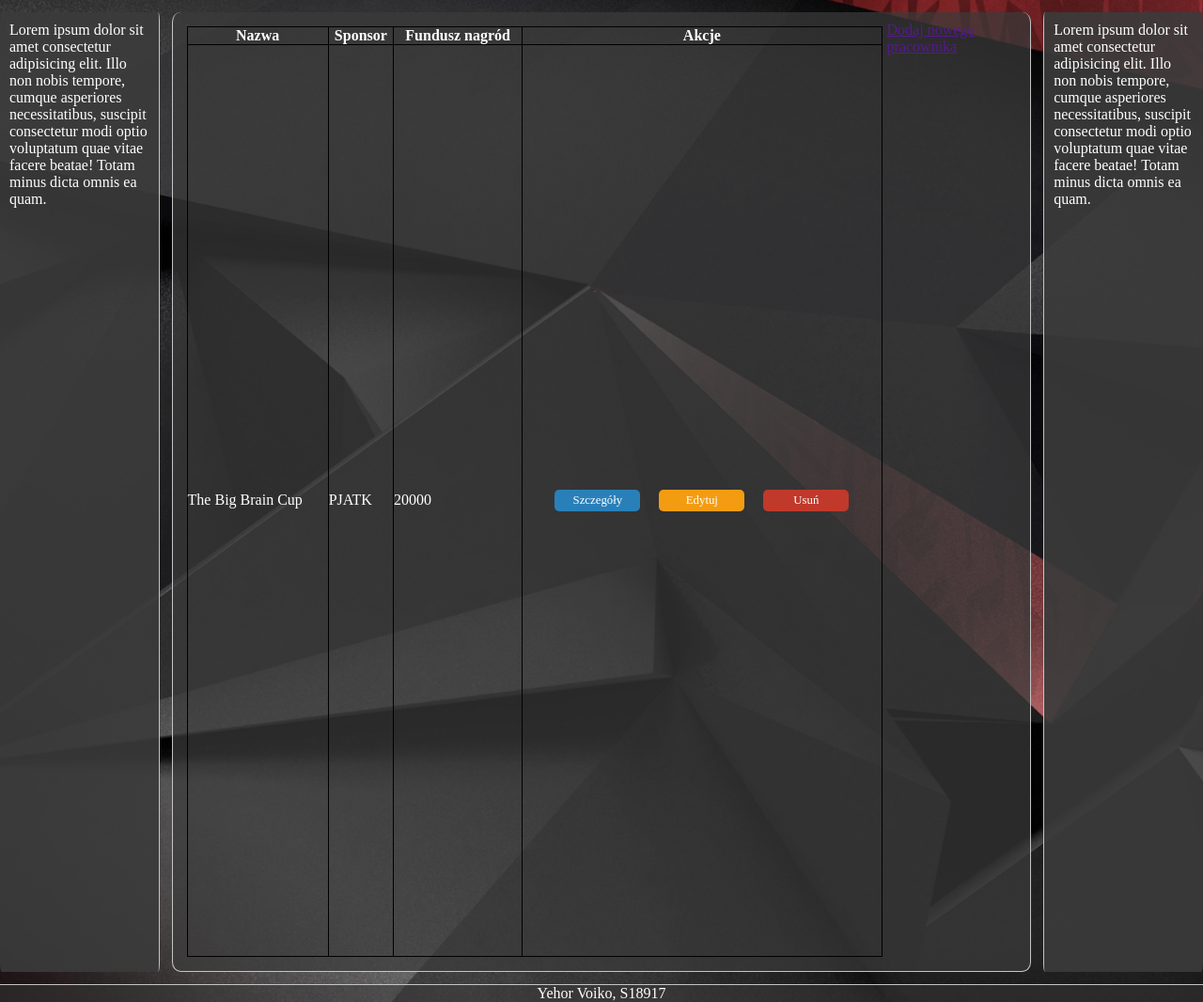
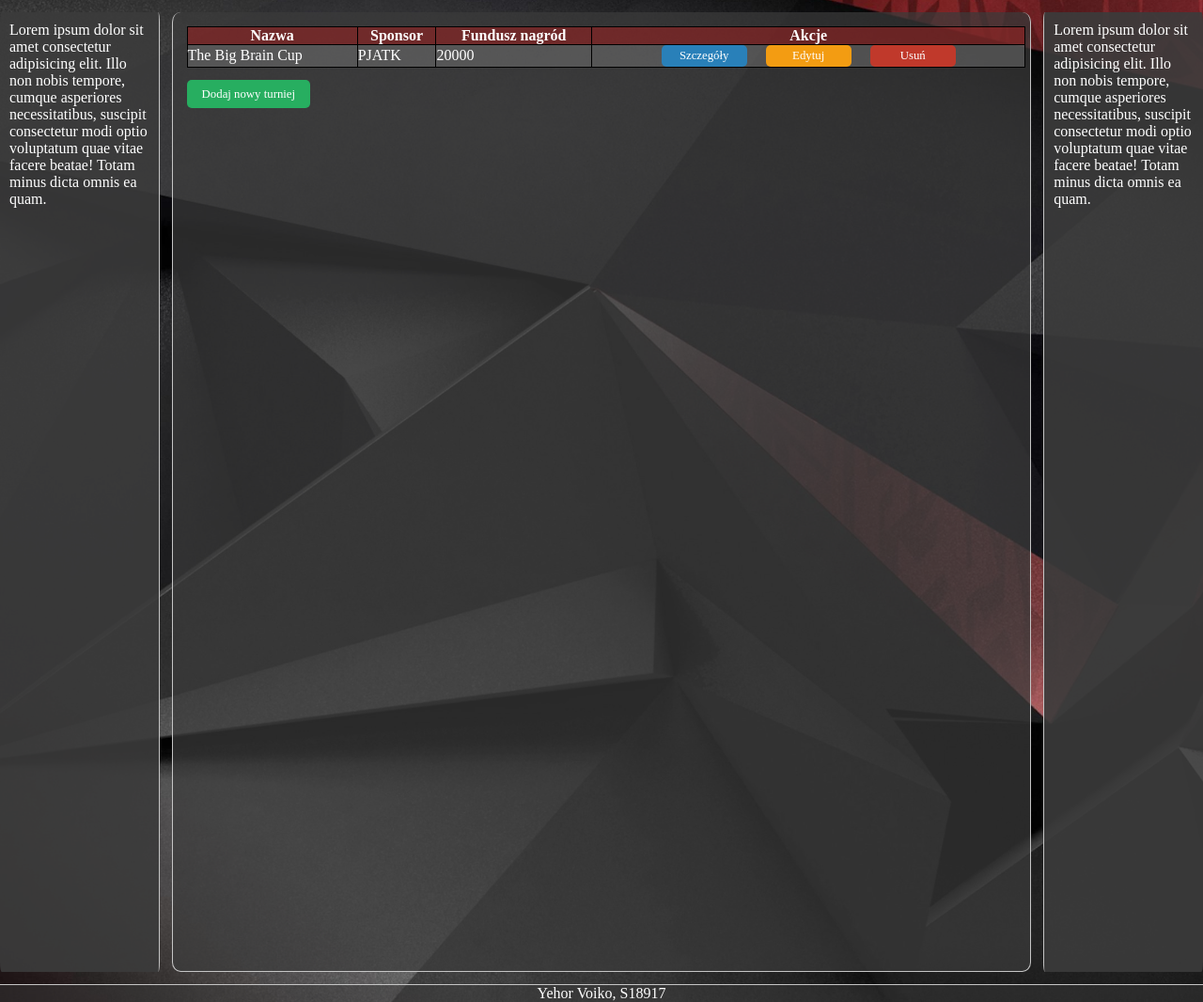
Before and after one commit to donatellony/MySimpleWebsiteProject, a web app: file lista_turniejow.html in a window 1280 px wide. Shown: the part 179-1245 px from the top of the page at 94% size. Run offline with its HTML, style and script files only (its server is not run), Linux system fonts and the light colour scheme.

Commit message:
Added some buttons, fixed (I guess?) some css styles

```diff
--- a/css/style.css
+++ b/css/style.css
@@ -74,7 +74,6 @@ ul.upperNavUl li.active{
 }
 .middleMainBlock{
     background-color: rgba(59, 59, 59, 0.7);
-    display: flex;
     border: 1px solid #c5c5c5;
     border-top: 0px;
     border-radius: 1%;
@@ -95,7 +94,7 @@ ul.upperNavUl li.active{
 .mainTable{
     border: 1px solid black;
     border-collapse: collapse;
-    flex-basis: 100%;
+    width: 100%;
     justify-content: center;
     margin: 5px;
 }
@@ -104,7 +103,12 @@ ul.upperNavUl li.active{
     border: 1px solid black;
     /* text-align: center; */
 }
-
+.mainTable th{
+    background-color: rgba(167, 28, 28, 0.5);;
+}
+.mainTable td{
+    background-color: rgba(130, 130, 130, 0.4);;
+}
 .list-actions{
     text-align: center;
     list-style-type: none;
@@ -167,3 +171,8 @@ ul.upperNavUl li.active{
 .button-add:hover {
     background-color: #2ecc71;
 }
+.button-add-container{
+    display: block;
+    margin-left: 5px;
+    margin-top: 2%;
+}
--- a/lista_turniejow.html
+++ b/lista_turniejow.html
@@ -54,7 +54,7 @@
                     </tr>
                 </tbody>
             </table>
-            <p><a href="">Dodaj nowego pracownika</a></p>
+            <p class="button-add-container"><a href="" class="button-add">Dodaj nowy turniej</a></p>
            </div>
            <div class="rightMainBlock">
             Lorem ipsum dolor sit amet consectetur adipisicing elit. Illo non nobis tempore, cumque asperiores necessitatibus, suscipit consectetur modi optio voluptatum quae vitae facere beatae! Totam minus dicta omnis ea quam.
```
